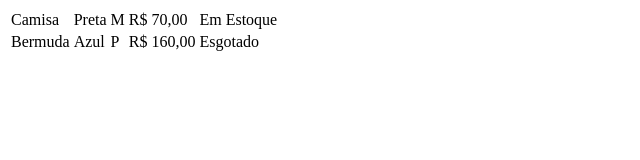
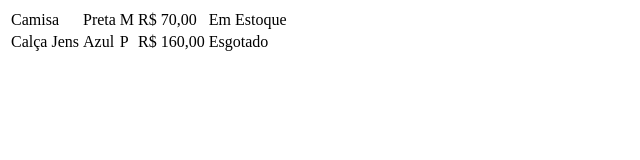
Before and after one commit to RobsonPradoGalvao/aula-tabela, a plain HTML site: page index.html in a window 1280 px wide. Shown: the whole page, without its empty margins (0-640 px from the left). Drawn offline with Linux system fonts and the light colour scheme.

Commit message:
trocado de bermuda para Calça jens

```diff
--- a/index.html
+++ b/index.html
@@ -15,7 +15,7 @@
             <td>Em Estoque</td>
         </tr>
         <tr>
-            <td>Bermuda</td>
+            <td>Calça Jens</td>
             <td>Azul</td>
             <td>P</td>
             <td>R$ 160,00</td>
```
